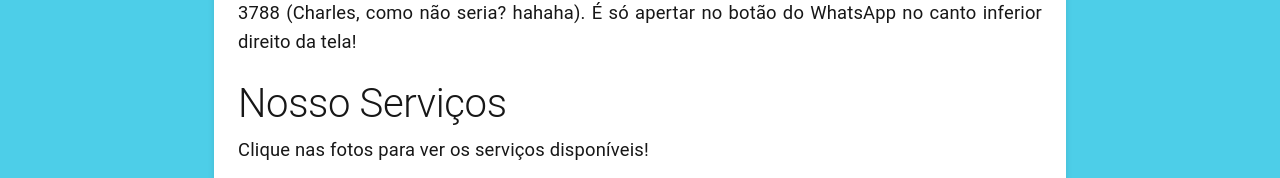
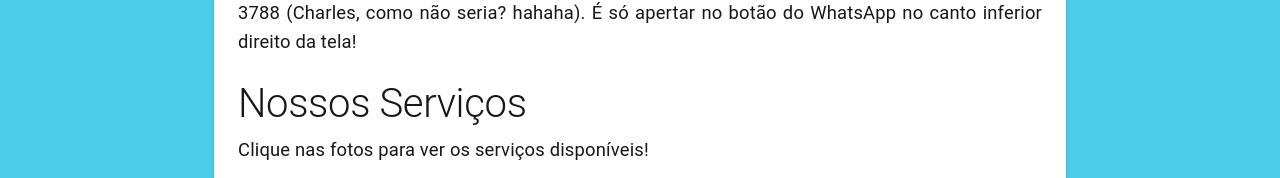
Before and after one commit to mxllmann/charles_lavacao, a Next.js app: page /contato in a window 1280 px wide. Shown: the part 258-436 px from the top of the page. Built offline with nearby package versions, Linux system fonts and the light colour scheme.

Commit message:
Correção H2

```diff
--- a/src/app/_pages-content/Contato.js
+++ b/src/app/_pages-content/Contato.js
@@ -22,7 +22,7 @@ export default function Contact() {
         no botão do WhatsApp no canto inferior direito da tela!
       </Typography>
       <Typography variant="h2" sx={main_content_text_h2}>
-        Nosso Serviços
+        Nossos Serviços
       </Typography>
       <Typography sx={main_content_text_p_2}>
         Clique nas fotos para ver os serviços disponíveis!
--- a/src/app/_pages-content/Home.js
+++ b/src/app/_pages-content/Home.js
@@ -43,7 +43,7 @@ export default function Home() {
         </Typography>
 
         <Typography variant="h2" sx={main_content_text_h2}>
-          Nosso Serviços
+          Nossos Serviços
         </Typography>
         <Typography sx={main_content_text_p_2}>
           Clique nas fotos para ver os serviços disponíveis! Aperte no botão no
--- a/src/app/_pages-content/Sobre.js
+++ b/src/app/_pages-content/Sobre.js
@@ -36,7 +36,7 @@ export default function Sobre() {
         valorizado.
       </Typography>
       <Typography variant="h2" sx={main_content_text_h2}>
-        Nosso Serviços
+        Nossos Serviços
       </Typography>
       <Typography sx={main_content_text_p_2}>
         Clique nas fotos para ver os serviços disponíveis!
```
